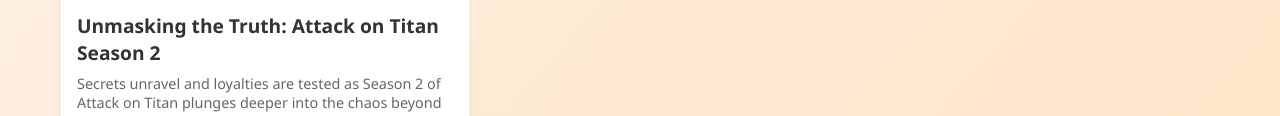
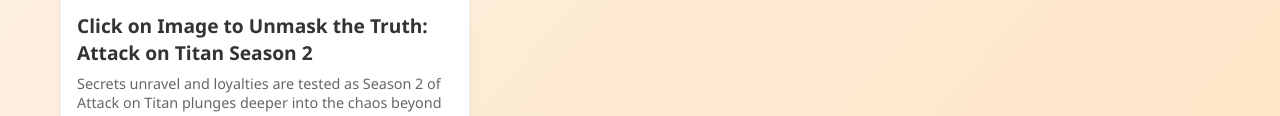
Before and after one commit to vrundpatel16/my-blog, a plain HTML site: page index.html in a window 1280 px wide. Shown: the part 1078-1194 px from the top of the page. Drawn offline with Linux system fonts and the light colour scheme.

Commit message:
Update index.html

```diff
--- a/index.html
+++ b/index.html
@@ -49,7 +49,7 @@ Want to turn this into a full blog post with download links, character highlight
           <a href="attakontitan.html">
           <img src="https://static1.cbrimages.com/wordpress/wp-content/uploads/2021/05/Attack-on-Titan---Season-2---Compilation-Poster.jpg" alt="Post Image">
           </a>
-          <h3>Unmasking the Truth: Attack on Titan Season 2</h3>
+          <h3> Click on Image to Unmask the Truth: Attack on Titan Season 2</h3>
           <p>Secrets unravel and loyalties are tested as Season 2 of Attack on Titan plunges deeper into the chaos beyond the walls. With shocking revelations about the Titans, intense battles, and emotional confrontations, this season redefines everything fans thought they knew. From Eren’s explosive rage to the haunting truth behind Reiner and Bertholdt, the story tightens its grip and refuses to let go
 </p>
         </div>
```
